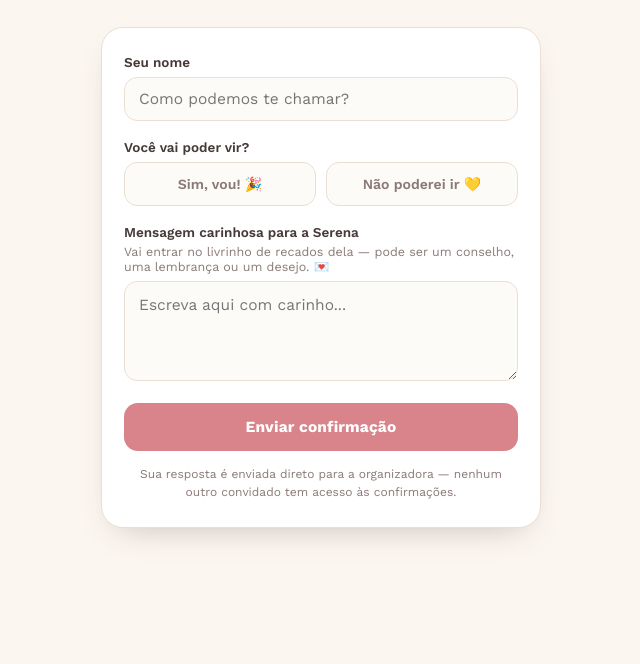
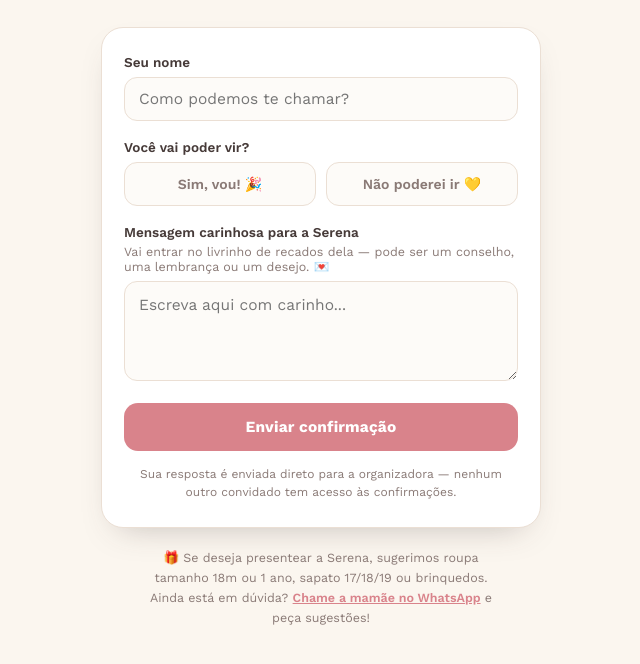
Before and after one commit to stephenfryy/Festinha-Serena, a plain HTML site: page index.html in a window 1280 px wide. Shown: the part 404-1068 px from the top of the page, without its empty margins (319-959 px from the left). Before the commit the page ends 992 px from the top, so only its background shows below. Drawn offline with nearby package versions, Linux system fonts and the light colour scheme.

Commit message:
Update index.html

```diff
--- a/index.html
+++ b/index.html
@@ -336,6 +336,20 @@
     cursor:pointer;
     font-family:inherit;
   }
+  .gift-note{
+    text-align:center;
+    color:var(--ink-soft);
+    font-size:12.5px;
+    line-height:1.6;
+    max-width:360px;
+    margin:20px auto 0;
+    padding:0 8px;
+  }
+  .gift-note a{
+    color:var(--blush-deep);
+    font-weight:600;
+    text-decoration:underline;
+  }
 </style>
 </head>
 <body>
@@ -438,6 +452,8 @@
       <button type="button" class="back-link" id="againBtn">Enviar outra resposta</button>
     </div>
   </div>
+
+  <p class="gift-note">🎁 Se deseja presentear a Serena, sugerimos roupa tamanho 18m ou 1 ano, sapato 17/18/19 ou brinquedos.<br>Ainda está em dúvida? <a href="https://wa.me/5546991259545" target="_blank" rel="noopener noreferrer">Chame a mamãe no WhatsApp</a> e peça sugestões!</p>
 </div>
 
 <script src="https://cdn.jsdelivr.net/npm/@supabase/supabase-js@2"></script>
```
